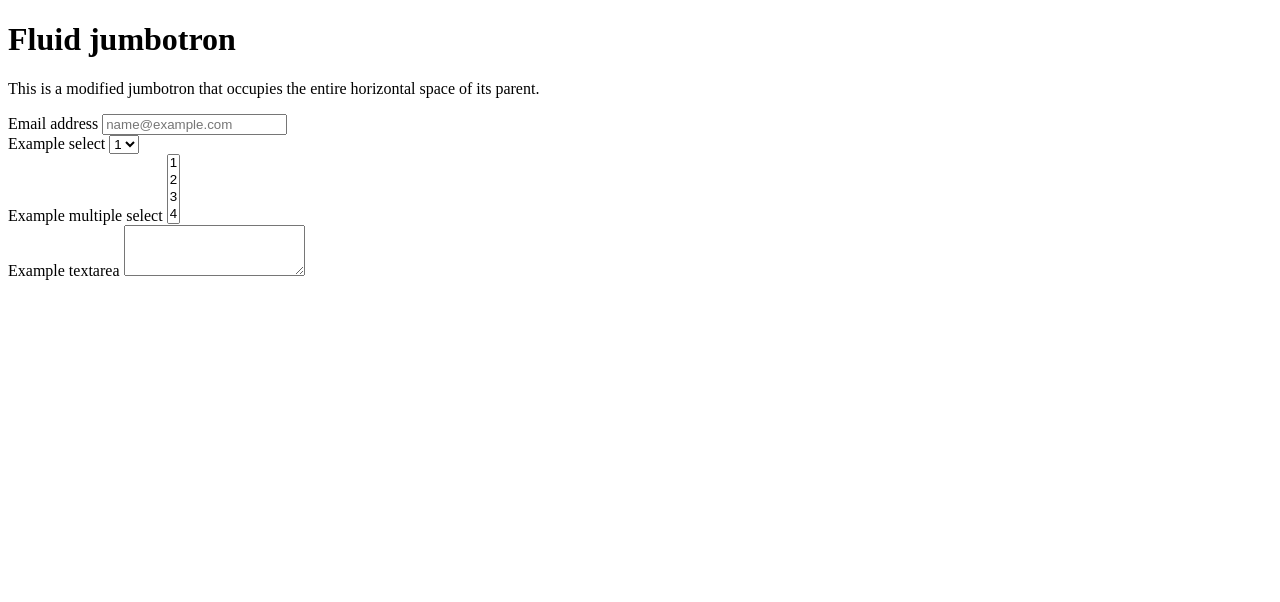
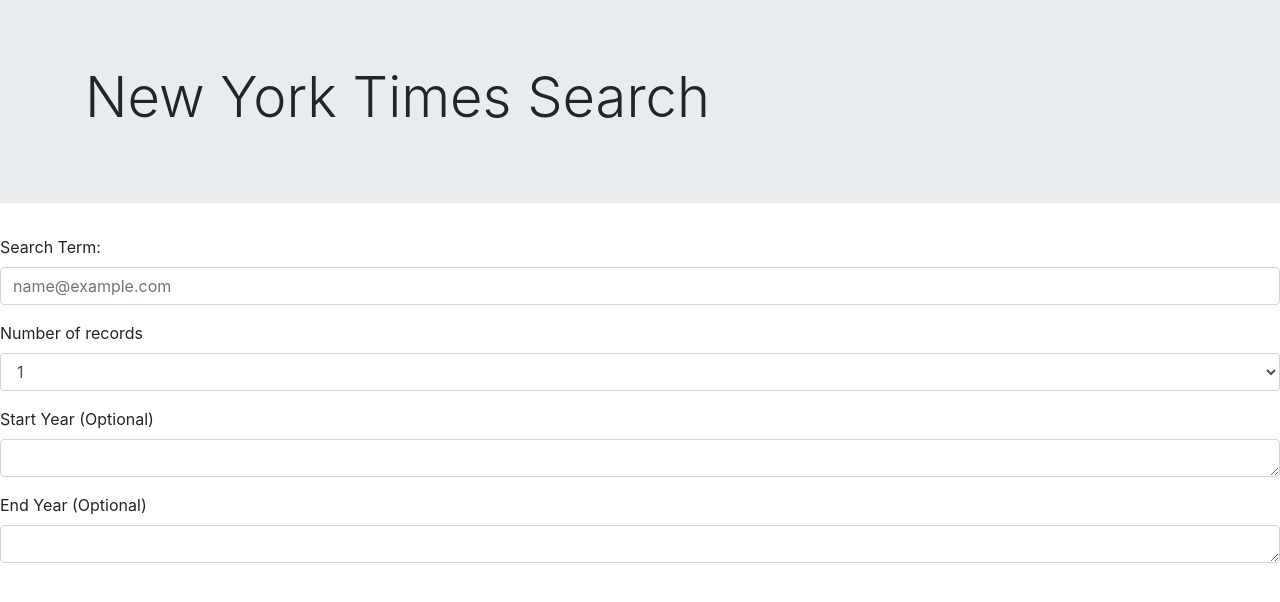
Before and after one commit to szeles0619/NY-Times-Article-Search, a plain HTML site: page index.html in a window 1280 px wide. Drawn offline with nearby package versions, Linux system fonts and the light colour scheme.

Commit message:
Jumbotron and Form updated in HTML file

```diff
--- a/index.html
+++ b/index.html
@@ -6,28 +6,24 @@
     <meta name="viewport" content="width=device-width, initial-scale=1, shrink-to-fit=no">
 
     <!-- Bootstrap CSS -->
-    <link rel="stylesheet" href="./css/style.css" integrity="sha384-ggOyR0iXCbMQv3Xipma34MD+dH/1fQ784/j6cY/iJTQUOhcWr7x9JvoRxT2MZw1T" crossorigin="anonymous">
+    <link rel="stylesheet" href="https://cdn.jsdelivr.net/npm/bootstrap@4.3.1/dist/css/bootstrap.min.css" integrity="sha384-ggOyR0iXCbMQv3Xipma34MD+dH/1fQ784/j6cY/iJTQUOhcWr7x9JvoRxT2MZw1T" crossorigin="anonymous">
 
     <title>Hello, world!</title>
   </head>
   <body>
-
-    <!-- New York Times Search -->
     <div class="jumbotron jumbotron-fluid">
         <div class="container">
-          <h1 class="display-4">Fluid jumbotron</h1>
-          <p class="lead">This is a modified jumbotron that occupies the entire horizontal space of its parent.</p>
+          <h1 class="display-4">New York Times Search</h1>
         </div>
       </div>
 
-    <!-- Search Parameters -->
       <form>
         <div class="form-group">
-          <label for="exampleFormControlInput1">Email address</label>
+          <label for="exampleFormControlInput1">Search Term:</label>
           <input type="email" class="form-control" id="exampleFormControlInput1" placeholder="name@example.com">
         </div>
         <div class="form-group">
-          <label for="exampleFormControlSelect1">Example select</label>
+          <label for="exampleFormControlSelect1">Number of records</label>
           <select class="form-control" id="exampleFormControlSelect1">
             <option>1</option>
             <option>2</option>
@@ -37,18 +33,12 @@
           </select>
         </div>
         <div class="form-group">
-          <label for="exampleFormControlSelect2">Example multiple select</label>
-          <select multiple class="form-control" id="exampleFormControlSelect2">
-            <option>1</option>
-            <option>2</option>
-            <option>3</option>
-            <option>4</option>
-            <option>5</option>
-          </select>
-        </div>
+            <label for="exampleFormControlTextarea1">Start Year (Optional)</label>
+            <textarea class="form-control" id="exampleFormControlTextarea1" rows="1"></textarea>
+          </div>
         <div class="form-group">
-          <label for="exampleFormControlTextarea1">Example textarea</label>
-          <textarea class="form-control" id="exampleFormControlTextarea1" rows="3"></textarea>
+          <label for="exampleFormControlTextarea1">End Year (Optional)</label>
+          <textarea class="form-control" id="exampleFormControlTextarea1" rows="1"></textarea>
         </div>
       </form>
 
```
